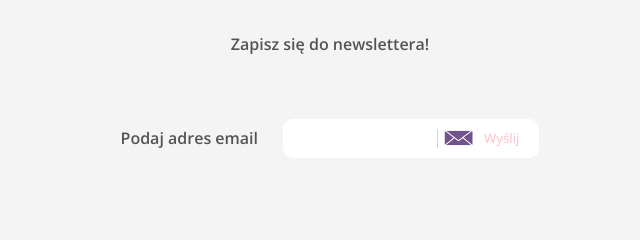
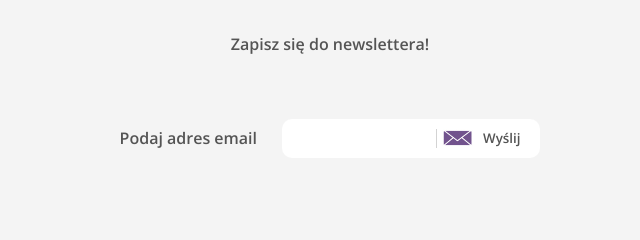
Before and after one commit to wolszowy-github/MozeszITy, a website: page index.html in a window 1280 px wide. Shown: the part 2960-3200 px from the top of the page, 310-950 px from the left. Drawn offline with nearby package versions, Linux system fonts and the light colour scheme; a web font is replaced by a local one.

Commit message:
Poprawka czcionki w newsletterze

```diff
--- a/scss/style.scss
+++ b/scss/style.scss
@@ -936,9 +936,9 @@ header{
       cursor: pointer;
       div{
         margin: 0 10px;
-        font-weight:400;
+        font-weight: bold;
         font-family: 'Open Sans', sans-serif;
-        color: pink;
+        color: #545454;
       }
     }
   }
```
Also changed, not shown: css/style.css.
